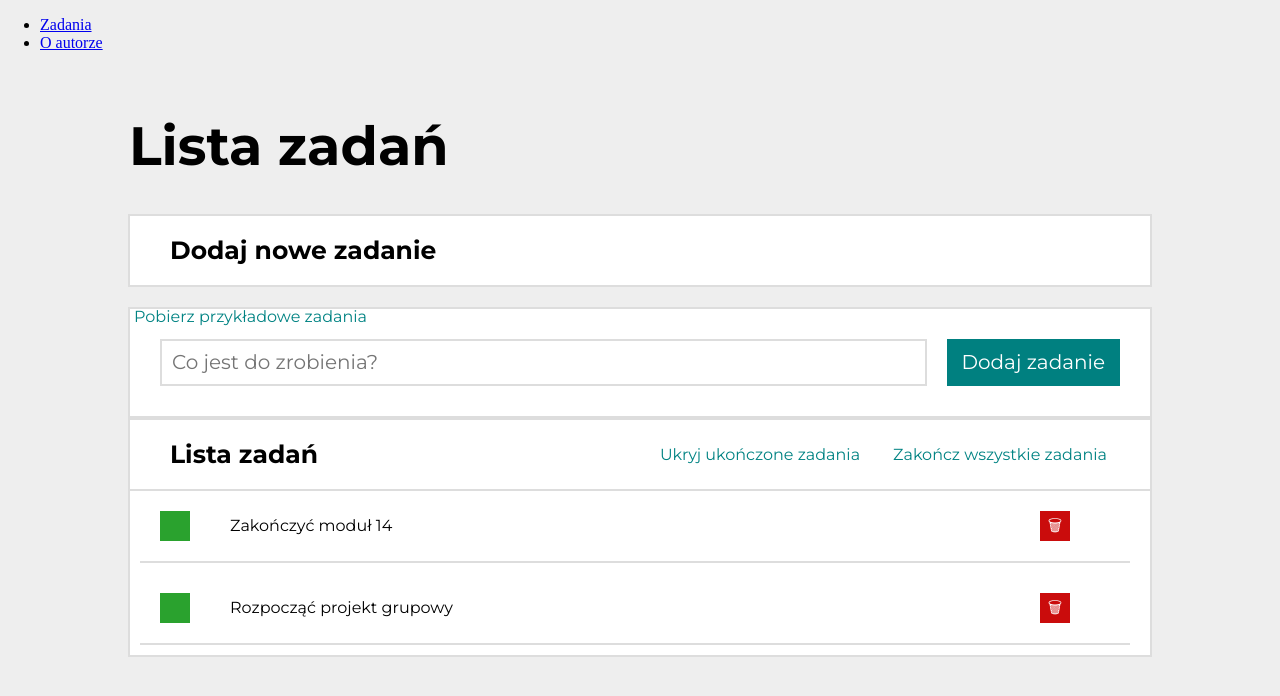
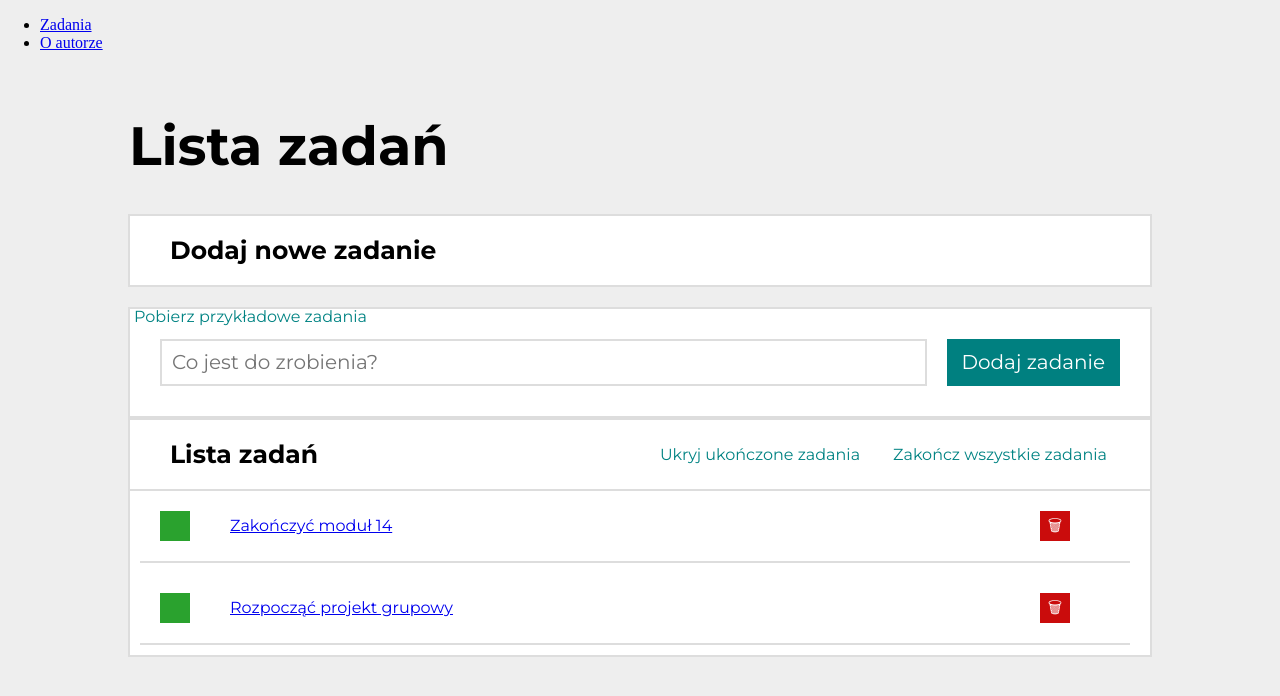
Before and after one commit to Mr-SuSeL/todos-list-react, a React (Create React App) app: page /#/zadania in a window 1280 px wide. Both pictures are taken after a click on the button "Pobierz przykładowe zadania". Shown: the top 696 px of the page. Built offline with nearby package versions, Linux system fonts and the light colour scheme.

Commit message:
new folder added and changed paths

```diff
--- a/src/App.js
+++ b/src/App.js
@@ -1,5 +1,5 @@
 import React from 'react';
-import Tasks from './features/tasks/Tasks';
+import Tasks from './features/tasks/TasksPage';
 import Author from './features/author/Author';
 // Zmieniono: Switch na Routes
 import { HashRouter, Link, Routes, Route, Navigate } from 'react-router-dom';
--- a/src/features/tasks/ExampleButtons/index.js
+++ b/src/features/tasks/ExampleButtons/index.js
@@ -1,7 +1,7 @@
 import React from "react";
 import { useDispatch, useSelector } from "react-redux";
 import { fetchExampleTasks, selectLoading } from "../tasksSlice";
-import { Button } from "../Buttons/styled";
+import { Button } from '../TasksPage/Buttons/styled';
 
 export default () => {
     const dispatch = useDispatch();
--- a/src/features/tasks/Buttons/index.js
+++ b/src/features/tasks/TasksPage/Buttons/index.js
@@ -1,4 +1,4 @@
-import { selectTasks, setAllDone, toggleHideDone } from "../tasksSlice";
+import { selectTasks, setAllDone, toggleHideDone } from "../../tasksSlice";
 import { BothButtons, Button } from "./styled";
 import { useSelector, useDispatch } from "react-redux";
 
--- a/src/features/tasks/Form/index.js
+++ b/src/features/tasks/TasksPage/Form/index.js
@@ -2,8 +2,8 @@ import React, { useState, useRef } from "react";
 import { useDispatch } from "react-redux";
 import { nanoid } from "@reduxjs/toolkit";
 import { StyledForm, Input, Button } from "./styled";
-import { addTask } from "../tasksSlice";
-import ExampleButtons from "../ExampleButtons";
+import { addTask } from "../../tasksSlice";
+import ExampleButtons from "../../ExampleButtons";
 
 const Form = () => {
   const inputRef = useRef(null);
--- a/src/features/tasks/TaskList/index.js
+++ b/src/features/tasks/TasksPage/TaskList/index.js
@@ -1,4 +1,5 @@
-import { selectTasks, toggleTaskDone, removeTask } from "../tasksSlice";
+import { Link } from "react-router-dom";
+import { selectTasks, toggleTaskDone, removeTask } from "../../tasksSlice";
 import { List, Item, Content, Button } from "./styled";
 import { useSelector, useDispatch } from "react-redux";
 
@@ -17,7 +18,9 @@ const TaskList = () => {
             {task.done ? "✔" : ""}
           </Button>
 
-          <Content done={task.done}>{task.content}</Content>
+          <Content done={task.done}>
+            <Link to={`/zadania/${task.id}`}>{task.content}</Link>
+          </Content>
 
           <Button $remove onClick={() => dispatch(removeTask(task.id))}>
             🗑
```
Also changed, not shown: src/features/tasks/TasksPage/index.js (renamed from src/features/tasks/Tasks.js, +5 -5 lines), src/features/tasks/TaskPage/index.js (added), src/features/tasks/TasksPage/Buttons/styled.js (renamed from src/features/tasks/Buttons/styled.js), src/features/tasks/TasksPage/Form/styled.js (renamed from src/features/tasks/Form/styled.js), src/features/tasks/TasksPage/TaskList/styled.js (renamed from src/features/tasks/TaskList/styled.js).
